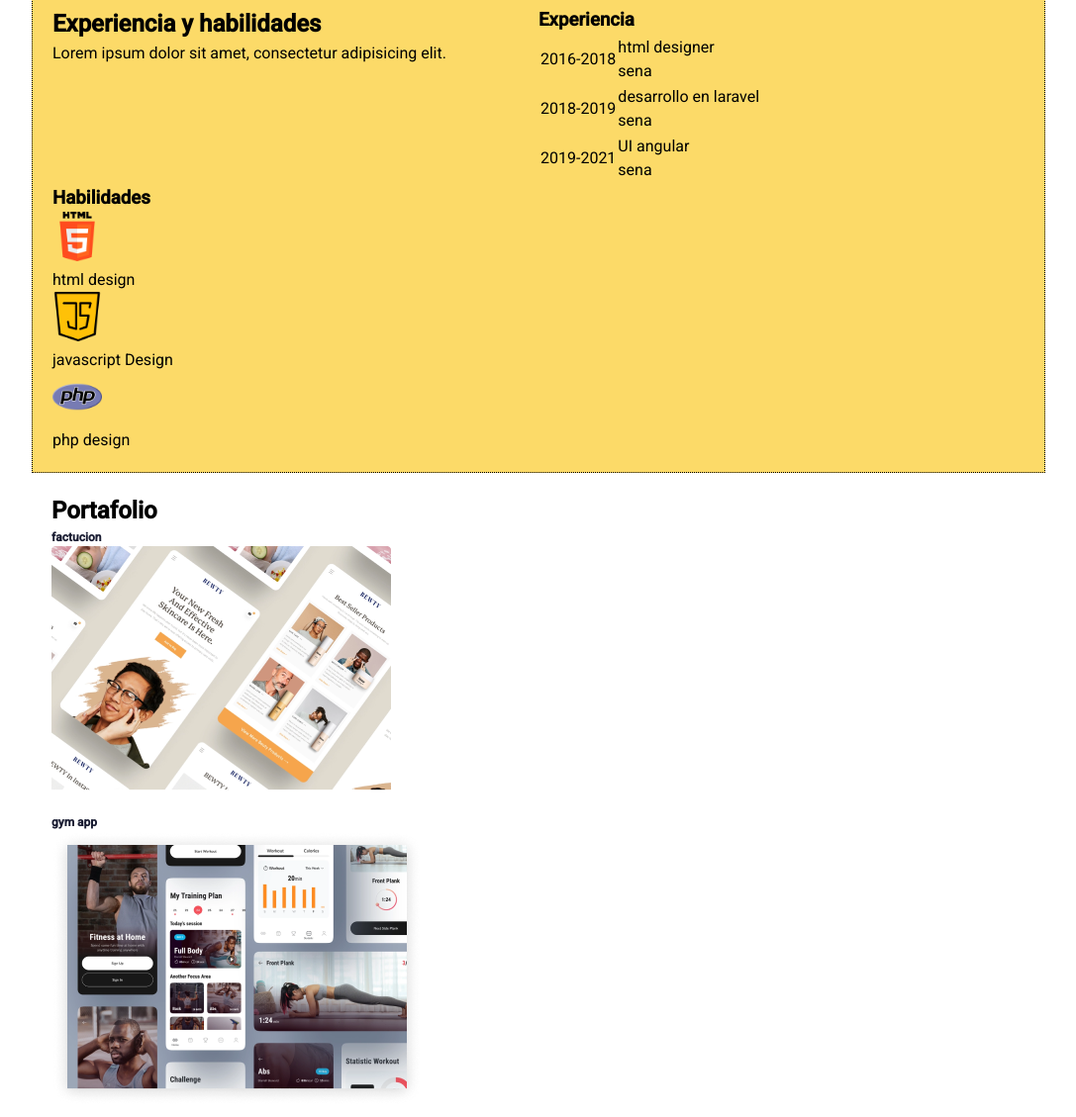
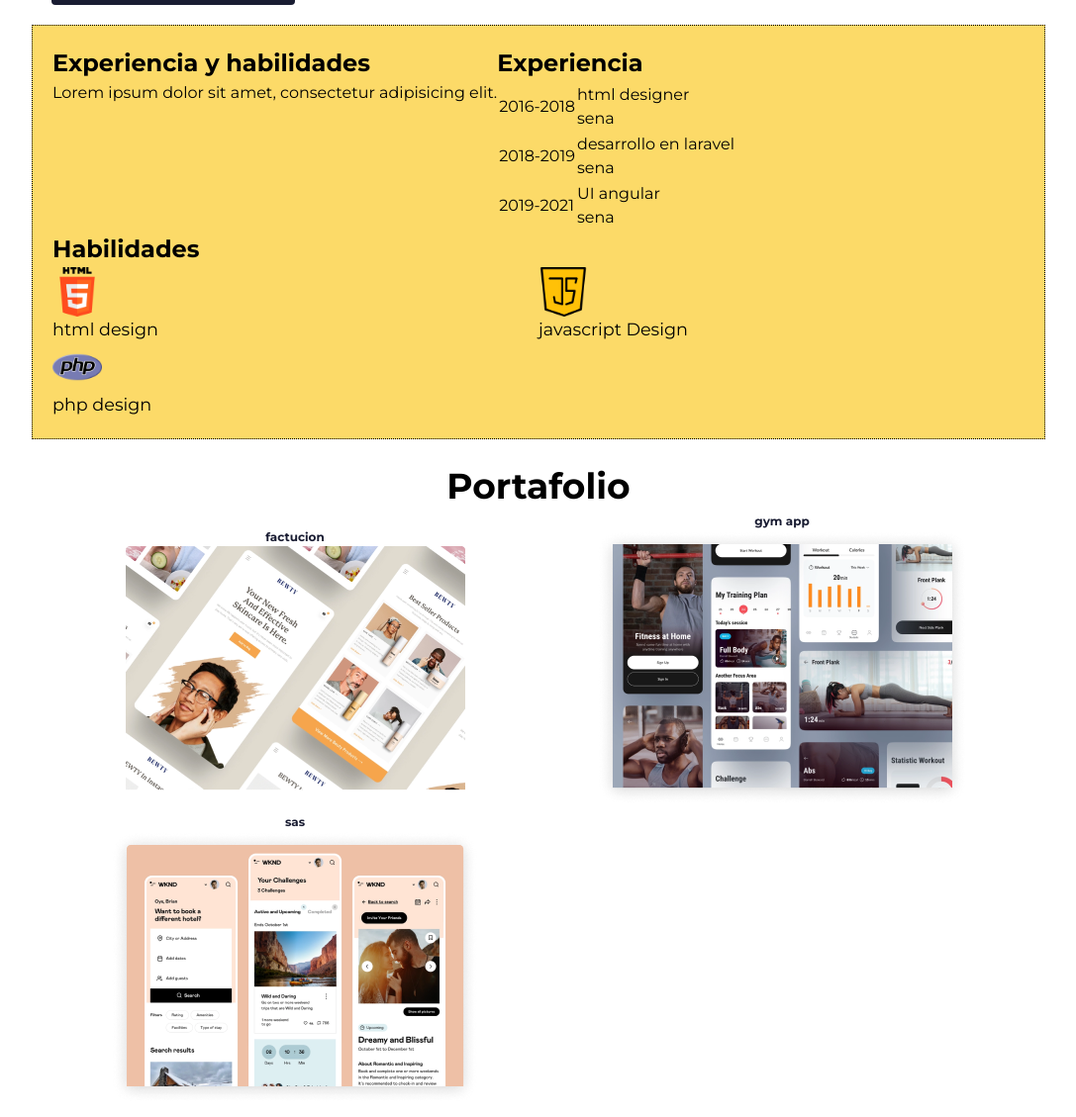
Before and after one commit to DavidPedrozaP/portafolio, a plain HTML site: page index.html in a window 1280 px wide. Shown: the part 393-1522 px from the top of the page at 99% size, without its empty margins (96-1183 px from the left). Drawn offline with nearby package versions, Linux system fonts and the light colour scheme; a script that the page names is missing.

Commit message:
Update main.css

```diff
--- a/css/main.css
+++ b/css/main.css
@@ -1,4 +1,9 @@
 
+
+:root {
+
+  --header-height: 60px
+}
 
 html {
   font-size: 16px;
@@ -18,12 +23,13 @@ html {
 
 body {
   margin: 0;
-  font-family: 'Roboto', sans-serif;
   max-width: 1024px;
   margin: 0 auto;
 
 }
-
+h3{
+  font-size: 1.5rem;
+}
 main {
 
   margin: 0;
@@ -34,11 +40,6 @@ img {
   max-width: 100%;
   width: auto;
 }
-
-.text--color {
-  color: var(--color-secundario);
-}
-
 
 .main {
   max-width: 1024px;
@@ -100,30 +101,44 @@ img {
 .skills {
   border: 1px dotted black;
   background-color: #fcda68;
+  padding: 0 auto;
 }
+
 
 .skills__container {
   margin: 20px;
 }
 
 .skills__block {
-  display: grid;
+  display: flex;
   grid-template-columns: 1fr 1fr;
 }
 .skill__contenedor-icono {
-  grid-template-columns: 1fr 1fr 1fr;
+  display: grid;
+  grid-template-columns: repeat(auto-fit, minmax(350px, 1fr));
+  font-size: 1.1rem;
+  align-items: center;
+}
+.skill__contenedor-icono img{
+  align-items: center;
+  display: block;
 }
 
-
+.projects{
+  display: block;
+  text-align: center;
+  font-size: 1.5rem;
+}
 .projects__container {
 
   margin: 20px;
 }
 
 .projects__apps {
-  flex-direction: column;
-  display: flex;
-  gap: 1rem;
+  display: grid;
+  grid-template-columns: repeat(auto-fit, minmax(350px, 1fr));
+  font-size: 1.1rem;
+  align-items: center;
 
 }
 
```
